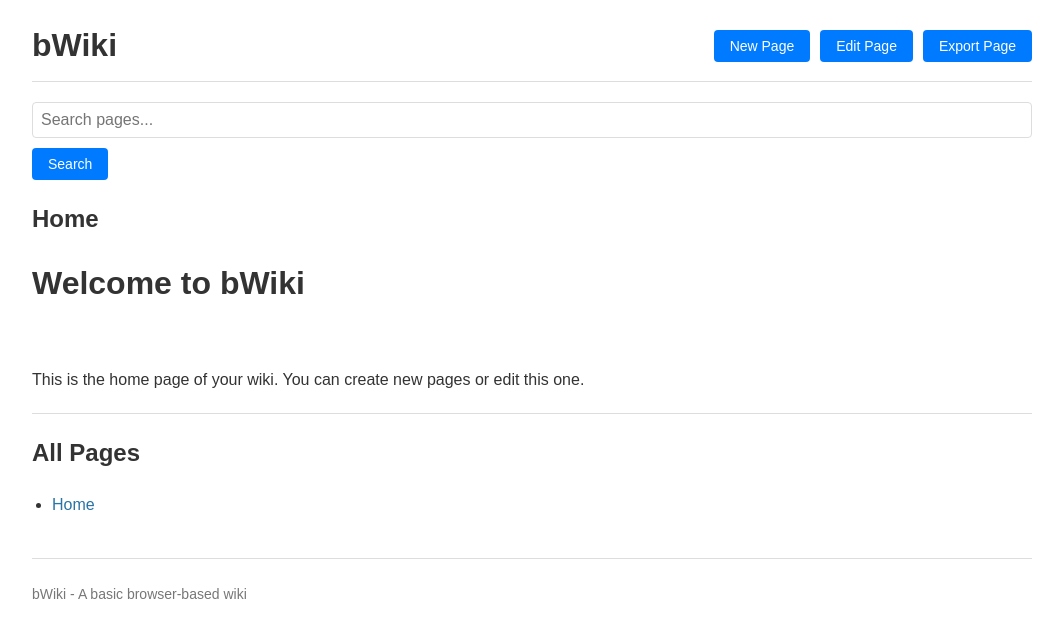
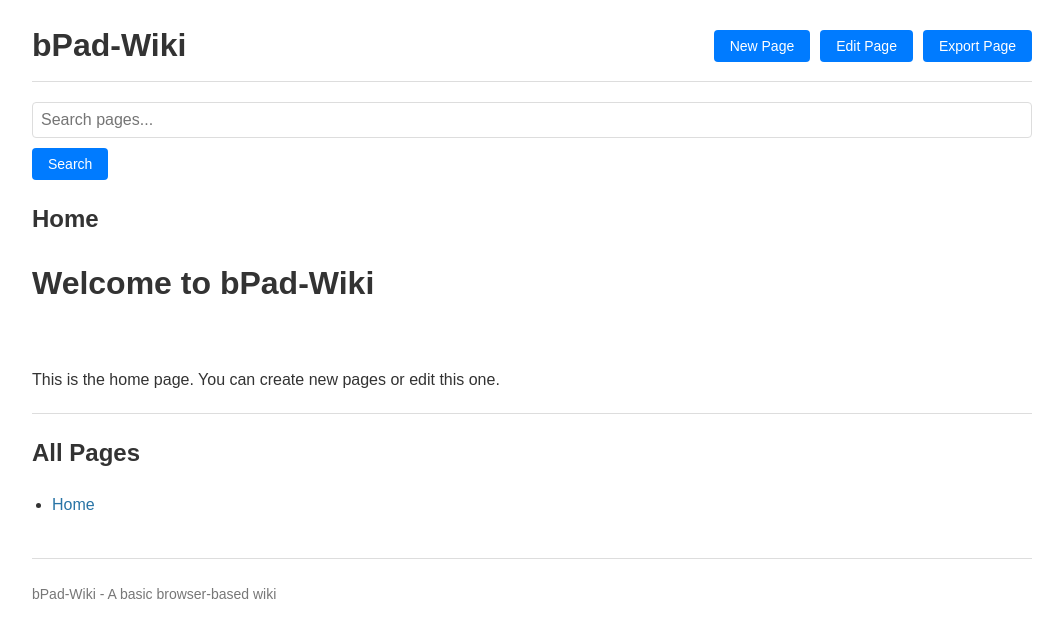
Before and after one commit to barneyme/bpad, a plain HTML site: page wiki.html in a window 1280 px wide. Shown: the whole page, without its empty margins (108-1171 px from the left). Drawn offline with Linux system fonts and the light colour scheme.

Commit message:
Update wiki.html

```diff
--- a/wiki.html
+++ b/wiki.html
@@ -3,7 +3,7 @@
 <head>
     <meta charset="UTF-8">
     <meta name="viewport" content="width=device-width, initial-scale=1.0">
-    <title>bWiki</title>
+    <title>bPad-Wiki</title>
     <style>
         body {
             font-family: Arial, sans-serif;
@@ -128,7 +128,7 @@
 </head>
 <body>
     <header>
-        <h1>bWiki</h1>
+        <h1>bPad-Wiki</h1>
         <div class="controls">
             <button id="new-page-btn">New Page</button>
             <button id="edit-btn">Edit Page</button>
@@ -142,8 +142,8 @@
     </div>
 
     <div class="content" id="content">
-        <h2>Welcome to bWiki</h2>
-        <p>This is a lightweight single-page wiki that works entirely in your browser. All data is stored locally on your device.</p>
+        <h2>Welcome to bPad-Wiki</h2>
+        <p>This is a basic single-page wiki that works entirely in your browser. All data is stored locally on your device.</p>
         <p>To get started:</p>
         <ul>
             <li>Click "New Page" to create a new wiki page</li>
@@ -175,7 +175,7 @@
     </div>
 
     <footer>
-        <p>bWiki - A basic browser-based wiki</p>
+        <p>bPad-Wiki - A basic browser-based wiki</p>
     </footer>
 
     <script>
@@ -186,7 +186,7 @@
                 const initialPages = {
                     'Home': {
                         title: 'Home',
-                        content: '# Welcome to bWiki\n\nThis is the home page of your wiki. You can create new pages or edit this one.'
+                        content: '# Welcome to bPad-Wiki\n\nThis is the home page. You can create new pages or edit this one.'
                     }
                 };
                 localStorage.setItem('wikiPages', JSON.stringify(initialPages));
```
